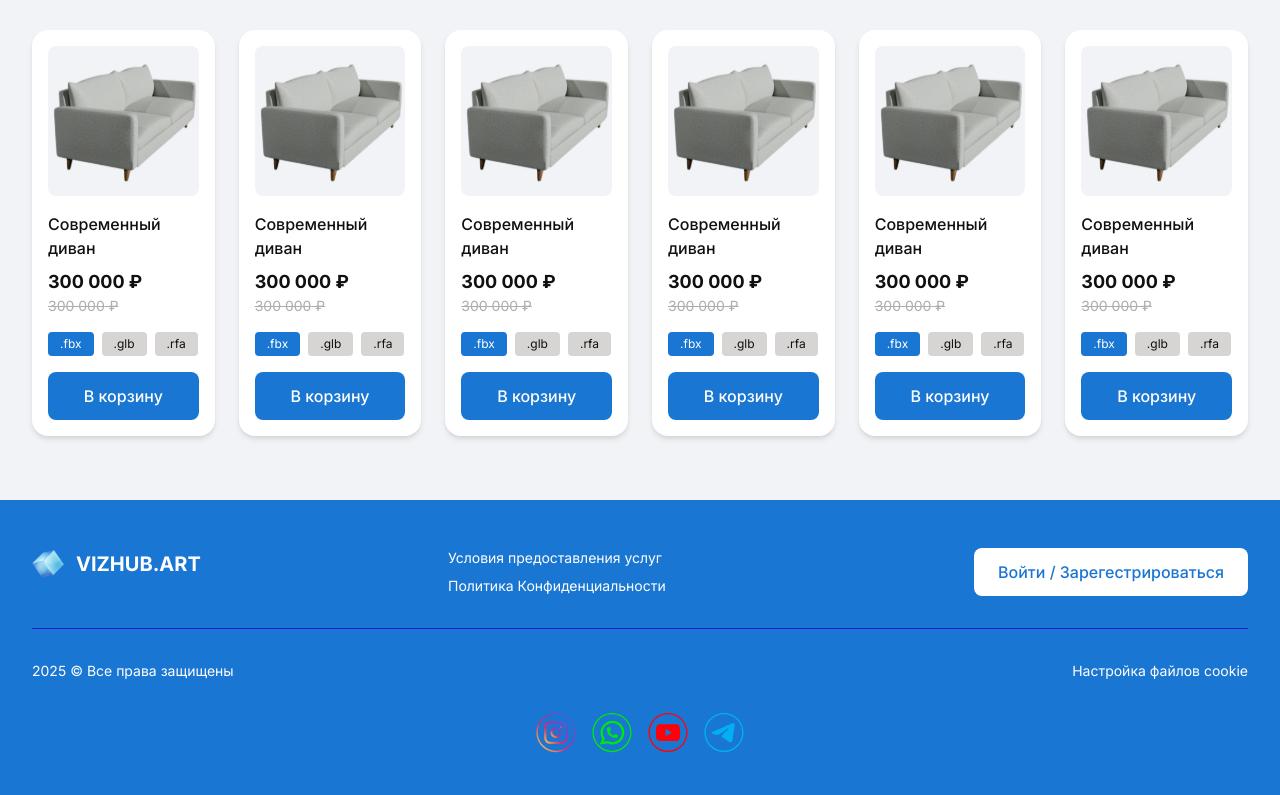
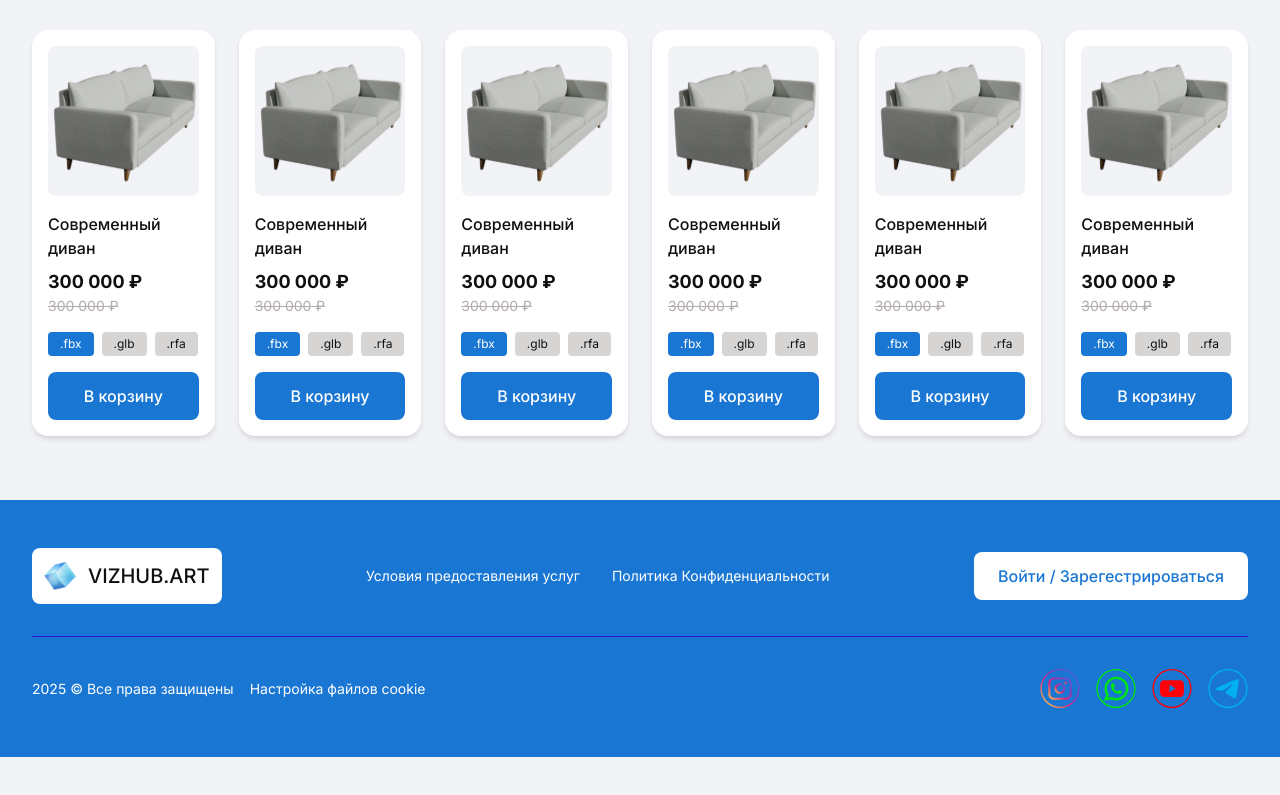
Before and after one commit to Heyaski/sofa-marketplace, a Next.js app in the folder frontend/: page / in a window 1280 px wide. Shown: the part 694-1489 px from the top of the page. After the commit the page ends 1451 px from the top, so only its background shows below. Built offline with nearby package versions, Linux system fonts and the light colour scheme.

Commit message:
fix main page

```diff
--- a/frontend/src/components/CartModal.tsx
+++ b/frontend/src/components/CartModal.tsx
@@ -1,6 +1,6 @@
 'use client'
 
-import { useState } from 'react'
+import { useEffect, useState } from 'react'
 
 interface CartModalProps {
 	isOpen: boolean
@@ -26,6 +26,15 @@ export default function CartModal({
 		'Проект_Квартира_Ивановых',
 	]
 
+	// Сброс состояния при открытии/закрытии модала
+	useEffect(() => {
+		if (isOpen) {
+			setSelectedCart('')
+			setNewCartName('')
+			setIsCreatingNew(false)
+		}
+	}, [isOpen])
+
 	if (!isOpen) return null
 
 	const handleSubmit = () => {
@@ -37,21 +46,36 @@ export default function CartModal({
 		onClose()
 	}
 
+	const handleBack = () => {
+		setIsCreatingNew(false)
+		setNewCartName('')
+	}
+
 	return (
 		<div className='fixed inset-0 bg-black bg-opacity-50 flex items-center justify-center z-50 p-4'>
-			<div className='bg-white rounded-xl max-w-md w-full p-6'>
+			<div className='bg-white rounded-3xl max-w-2xl w-full p-8'>
 				{/* Header */}
 				<div className='flex justify-between items-center mb-6'>
+					{isCreatingNew ? (
+						<button
+							onClick={handleBack}
+							className='text-black hover:text-black transition-colors flex items-center'
+						>
+							← Назад
+						</button>
+					) : (
+						<div></div>
+					)}
 					<button
 						onClick={onClose}
-						className='text-gray hover:text-black transition-colors'
+						className='text-black hover:text-gray transition-colors text-4xl font-light'
 					>
-						← Назад
+						×
 					</button>
 				</div>
 
 				{/* Title */}
-				<h2 className='text-xl font-bold text-black mb-6'>
+				<h2 className='text-xl font-bold text-black mb-6 text-left'>
 					{isCreatingNew
 						? 'Создание новой корзины'
 						: 'Выберите в какую корзину добавить товар'}
@@ -64,29 +88,46 @@ export default function CartModal({
 							{carts.map((cart, index) => (
 								<label
 									key={index}
-									className='flex items-center space-x-3 cursor-pointer'
+									className={`flex items-center space-x-3 cursor-pointer p-2 rounded-lg ${
+										selectedCart === `${cart}_${index}` ? 'bg-gray-bg' : ''
+									}`}
 								>
 									<input
-										type='radio'
+										type='checkbox'
 										name='cart'
-										value={cart}
-										checked={selectedCart === cart}
-										onChange={e => setSelectedCart(e.target.value)}
-										className='w-4 h-4 text-main1 focus:ring-main1'
+										value={`${cart}_${index}`}
+										checked={selectedCart === `${cart}_${index}`}
+										onChange={e => {
+											if (e.target.checked) {
+												setSelectedCart(e.target.value)
+											} else {
+												setSelectedCart('')
+											}
+										}}
+										className='w-4 h-4 text-main1 focus:ring-main1 focus:ring-2 rounded'
 									/>
 									<span className='text-black'>{cart}</span>
 								</label>
 							))}
 						</div>
 
-						{/* Create new cart option */}
-						<button
-							onClick={() => setIsCreatingNew(true)}
-							className='flex items-center space-x-2 text-main1 hover:text-main2 transition-colors mb-6'
-						>
-							<span className='text-lg'>+</span>
-							<span>Создать новую корзину</span>
-						</button>
+						{/* Bottom section with create new cart and add button */}
+						<div className='flex justify-between items-center'>
+							<button
+								onClick={() => setIsCreatingNew(true)}
+								className='flex items-center space-x-2 text-black transition-colors'
+							>
+								<span className='text-2xl'>+</span>
+								<span>Создать новую корзину</span>
+							</button>
+							<button
+								onClick={handleSubmit}
+								className='bg-main1 text-white px-16 py-3 rounded-xl font-medium hover:bg-main2 transition-colors disabled:opacity-50 disabled:cursor-not-allowed'
+								disabled={!selectedCart}
+							>
+								Добавить
+							</button>
+						</div>
 					</>
 				) : (
 					<>
@@ -97,21 +138,23 @@ export default function CartModal({
 								placeholder='Введите название'
 								value={newCartName}
 								onChange={e => setNewCartName(e.target.value)}
-								className='input-field'
+								className='w-full px-4 py-3 rounded-xl border border-gray2 bg-gray-bg text-black placeholder-gray focus:outline-none focus:ring-2 focus:ring-main1 focus:border-transparent'
 								autoFocus
 							/>
 						</div>
+
+						{/* Bottom section with create button */}
+						<div className='flex justify-center'>
+							<button
+								onClick={handleSubmit}
+								className='bg-main1 text-white px-16 py-3 rounded-xl font-medium hover:bg-main2 transition-colors disabled:opacity-50 disabled:cursor-not-allowed'
+								disabled={!newCartName.trim()}
+							>
+								Создать
+							</button>
+						</div>
 					</>
 				)}
-
-				{/* Action button */}
-				<button
-					onClick={handleSubmit}
-					className='w-full btn-primary'
-					disabled={!selectedCart && (!isCreatingNew || !newCartName.trim())}
-				>
-					{isCreatingNew ? 'Создать' : 'Добавить'}
-				</button>
 			</div>
 		</div>
 	)
--- a/frontend/src/components/Footer.tsx
+++ b/frontend/src/components/Footer.tsx
@@ -4,10 +4,10 @@ export default function Footer() {
 	return (
 		<footer className='bg-main1 text-white'>
 			<div className='max-w-7xl mx-auto px-4 sm:px-6 lg:px-8 py-12'>
-				<div className='grid md:grid-cols-3 gap-8'>
-					{/* Logo and description */}
-					<div className='space-y-4'>
-						<div className='flex items-center space-x-3'>
+				{/* Top section - all in one line */}
+				<div className='flex flex-col lg:flex-row justify-between items-center gap-6 mb-8'>
+					{/* Logo and company name with white background */}
+					<div className='bg-white rounded-lg p-3 flex items-center space-x-3'>
 						<Image
 							src='/img/logo.svg'
 							alt='VizHub.art Logo'
@@ -15,46 +15,41 @@ export default function Footer() {
 							height={32}
 							className='w-8 h-8'
 						/>
-							<span className='text-xl font-bold'>VIZHUB.ART</span>
-						</div>
+						<span className='text-xl font-medium text-black'>VIZHUB.ART</span>
 					</div>
 
 					{/* Links */}
-					<div className='space-y-4'>
-						<div className='space-y-2 text-sm'>
+					<div className='flex flex-col sm:flex-row gap-4 sm:gap-8'>
 						<a
 							href='#'
-								className='block hover:text-gray-200 transition-colors'
+							className='text-sm hover:text-gray-200 transition-colors'
 						>
 							Условия предоставления услуг
 						</a>
 						<a
 							href='#'
-								className='block hover:text-gray-200 transition-colors'
+							className='text-sm hover:text-gray-200 transition-colors'
 						>
 							Политика Конфиденциальности
 						</a>
 					</div>
-					</div>
 
 					{/* Login/Register Button */}
-					<div className='flex justify-end'>
 					<button className='bg-white text-main1 px-6 py-3 rounded-lg font-medium hover:bg-gray-100 transition-colors'>
 						Войти / Зарегестрироваться
 					</button>
 				</div>
+
+				{/* Divider */}
+				<div className='border-t border-main2 pt-8'>
+					<div className='flex flex-col sm:flex-row justify-between items-center gap-4'>
+						{/* Rights and Cookies - Left */}
+						<div className='flex flex-col sm:flex-row gap-2 sm:gap-4 text-sm text-gray-200'>
+							<span>2025 © Все права защищены</span>
+							<span>Настройка файлов cookie</span>
 						</div>
 
-				{/* Divider */}
-				<div className='border-t border-main2 mt-8 pt-8'>
-					<div className='flex flex-col md:flex-row justify-between items-center text-sm text-gray-200'>
-						<div>2025 © Все права защищены</div>
-						<div>Настройка файлов cookie</div>
-					</div>
-				</div>
-
-				{/* Social Media Icons */}
-				<div className='flex justify-center mt-8'>
+						{/* Social Media Icons - Right */}
 						<div className='flex space-x-4'>
 							{/* Instagram */}
 							<a
@@ -111,6 +106,7 @@ export default function Footer() {
 						</div>
 					</div>
 				</div>
+			</div>
 		</footer>
 	)
 }
```
Lines whose indentation alone changed are shown as unchanged.
